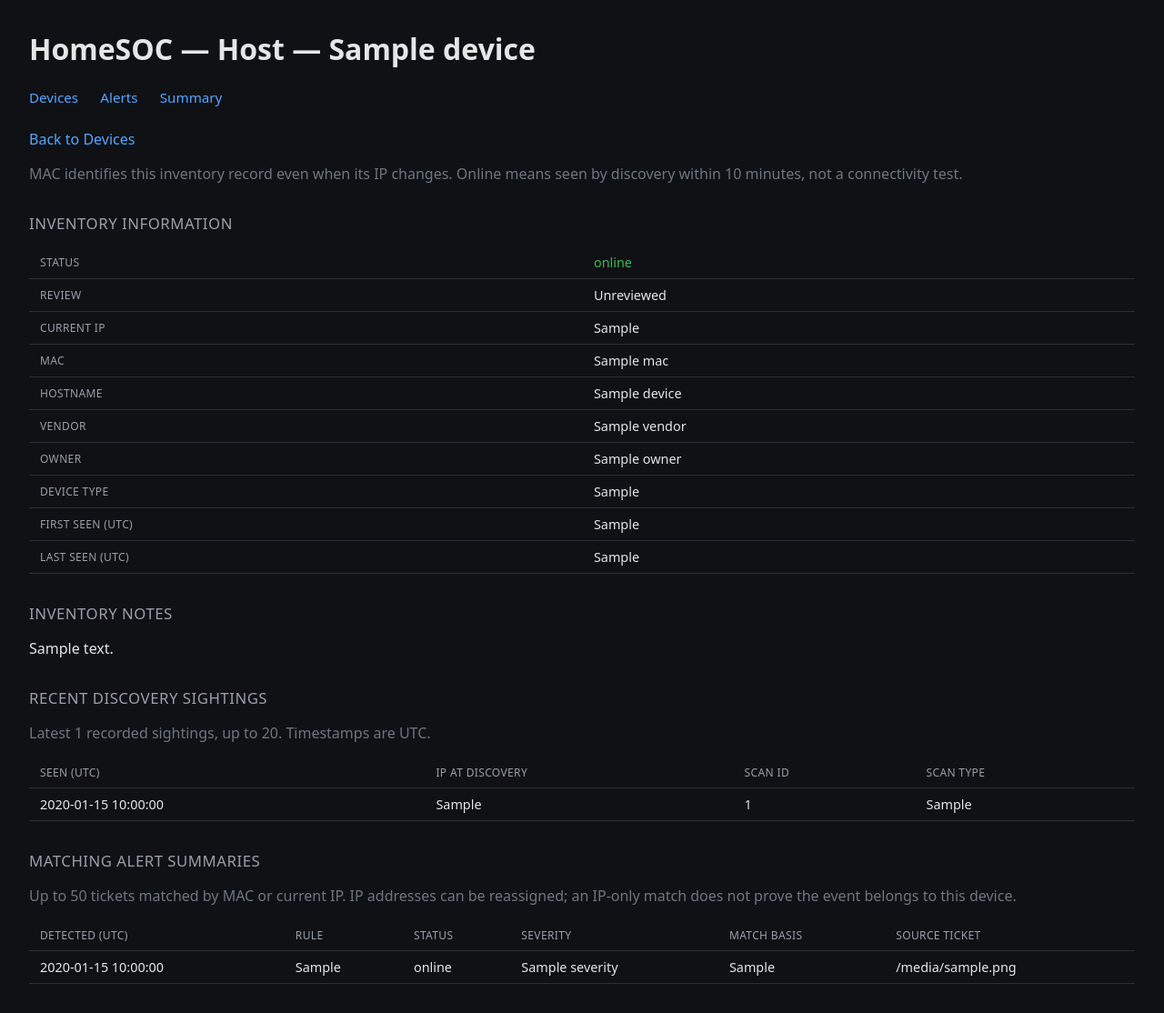
After one commit to BrandonHarrison2002/homesoc, a Flask app: template dashboard/templates/host.html in a window 1280 px wide. The commit adds this page. Shown: the whole page at 91% size. Run offline with Flask 3, Linux system fonts and the light colour scheme; the template is opened without the code that fills it: most values are stand-ins (such as "Sample title", 1, 10 or a date in 2020).

Commit message:
Add host details with sightings and matching alerts

```diff
--- a/dashboard/app.py
+++ b/dashboard/app.py
@@ -4,7 +4,7 @@
 import sqlite3
 from pathlib import Path
 
-from flask import Flask, render_template, request
+from flask import Flask, abort, render_template, request
 
 app = Flask(__name__)
 
@@ -139,6 +139,50 @@ def filter_devices(devices, query, status, review):
     return matches
 
 
+def get_host_detail(mac):
+    """Look up a stable MAC identity and its latest 20 discovery sightings."""
+    conn = sqlite3.connect(DB_PATH)
+    conn.row_factory = sqlite3.Row
+    try:
+        device = conn.execute(
+            """
+            SELECT *,
+                CASE WHEN last_seen > datetime('now', ?)
+                     THEN 'online' ELSE 'offline' END AS status
+            FROM assets
+            WHERE mac = ? COLLATE NOCASE
+            """,
+            (f"-{ONLINE_WINDOW_MIN} minutes", mac),
+        ).fetchone()
+        if device is None:
+            return None, []
+        sightings = conn.execute(
+            """
+            SELECT s.seen_at, s.ip, s.scan_id, scans.scan_type
+            FROM sightings AS s
+            LEFT JOIN scans ON scans.id = s.scan_id
+            WHERE s.asset_id = ?
+            ORDER BY s.seen_at DESC, s.scan_id DESC
+            LIMIT 20
+            """,
+            (device["id"],),
+        ).fetchall()
+        return device, sightings
+    finally:
+        conn.close()
+
+
+def get_host_alerts(device):
+    """Find ticket candidates; an IP-only match needs DHCP history verification."""
+    matches = []
+    for alert in get_alerts():
+        if alert.get("asset_mac", "").casefold() == device["mac"].casefold():
+            matches.append(dict(alert, match_basis="MAC match"))
+        elif device["ip"] and device["ip"] in (alert.get("asset_ip"), alert.get("source_ip")):
+            matches.append(dict(alert, match_basis="Current IP match; verify DHCP history"))
+    return matches[:50]
+
+
 # routes
 @app.route("/")
 def home():
@@ -160,6 +204,21 @@ def home():
         query=query,
         status_filter=status,
         review_filter=review,
+        window=ONLINE_WINDOW_MIN,
+        active="devices",
+    )
+
+
+@app.route("/devices/<mac>")
+def host_detail(mac):
+    device, sightings = get_host_detail(mac)
+    if device is None:
+        abort(404)
+    return render_template(
+        "host.html",
+        device=device,
+        sightings=sightings,
+        related_alerts=get_host_alerts(device),
         window=ONLINE_WINDOW_MIN,
         active="devices",
     )
--- a/dashboard/templates/base.html
+++ b/dashboard/templates/base.html
@@ -32,6 +32,9 @@
     .device-filters input { width: min(320px, 75vw); }
     .device-filters button { cursor: pointer; }
     .device-filters a { color: #58a6ff; padding: 0.5rem 0; }
+    .device-link { color: #58a6ff; text-decoration: none; }
+    .device-link:hover { text-decoration: underline; }
+    .host-notes { white-space: pre-wrap; }
     .sev-low { color: #d29922; }
     .sev-medium { color: #ff7b72; }
     .sev-high { color: #ff7b72; font-weight: 700; }
--- a/dashboard/templates/devices.html
+++ b/dashboard/templates/devices.html
@@ -40,7 +40,7 @@
       {% for d in devices %}
       <tr>
         <td class="{{ d['status'] }}">&#9679; {{ d['status'] }}</td>
-        <td>{{ d['ip'] }}</td>
+        <td><a class="device-link" href="{{ url_for('host_detail', mac=d['mac']) }}">{{ d['ip'] or d['mac'] }}</a></td>
         <td class="muted">{{ d['mac'] }}</td>
         <td>{{ d['hostname'] }}</td>
         <td>{{ d['owner'] }}</td>
--- /dev/null
+++ b/dashboard/templates/host.html
@@ -0,0 +1,61 @@
+{% extends "base.html" %}
+{% block title %}{{ device['hostname'] or device['ip'] or device['mac'] }}{% endblock %}
+{% block heading %}Host — {{ device['hostname'] or device['ip'] or device['mac'] }}{% endblock %}
+{% block content %}
+  <p><a class="device-link" href="{{ url_for('home') }}">Back to Devices</a></p>
+  <p class="muted">MAC identifies this inventory record even when its IP changes. Online means seen by discovery within {{ window }} minutes, not a connectivity test.</p>
+  <h2>Inventory information</h2>
+  <table>
+    <tbody>
+      <tr><th scope="row">Status</th><td class="{{ device['status'] }}">{{ device['status'] }}</td></tr>
+      <tr><th scope="row">Review</th><td>{{ 'Known' if device['is_known'] else 'Unreviewed' }}</td></tr>
+      <tr><th scope="row">Current IP</th><td>{{ device['ip'] or '-' }}</td></tr>
+      <tr><th scope="row">MAC</th><td>{{ device['mac'] }}</td></tr>
+      <tr><th scope="row">Hostname</th><td>{{ device['hostname'] or '-' }}</td></tr>
+      <tr><th scope="row">Vendor</th><td>{{ device['vendor'] or '-' }}</td></tr>
+      <tr><th scope="row">Owner</th><td>{{ device['owner'] or '-' }}</td></tr>
+      <tr><th scope="row">Device type</th><td>{{ device['device_type'] or '-' }}</td></tr>
+      <tr><th scope="row">First seen (UTC)</th><td>{{ device['first_seen'] }}</td></tr>
+      <tr><th scope="row">Last seen (UTC)</th><td>{{ device['last_seen'] }}</td></tr>
+    </tbody>
+  </table>
+  <h2>Inventory notes</h2>
+  <p class="host-notes">{{ device['notes'] or 'No inventory notes recorded.' }}</p>
+
+  <h2>Recent discovery sightings</h2>
+  <p class="muted">Latest {{ sightings|length }} recorded sightings, up to 20. Timestamps are UTC.</p>
+  {% if sightings %}
+  <table>
+    <thead><tr><th>Seen (UTC)</th><th>IP at discovery</th><th>Scan ID</th><th>Scan type</th></tr></thead>
+    <tbody>
+      {% for sighting in sightings %}
+      <tr><td>{{ sighting['seen_at'] }}</td><td>{{ sighting['ip'] or '-' }}</td><td>{{ sighting['scan_id'] }}</td><td>{{ sighting['scan_type'] or '-' }}</td></tr>
+      {% endfor %}
+    </tbody>
+  </table>
+  {% else %}
+  <p class="empty">No discovery sightings recorded for this host.</p>
+  {% endif %}
+
+  <h2>Matching alert summaries</h2>
+  <p class="muted">Up to 50 tickets matched by MAC or current IP. IP addresses can be reassigned; an IP-only match does not prove the event belongs to this device.</p>
+  {% if related_alerts %}
+  <table>
+    <thead><tr><th>Detected (UTC)</th><th>Rule</th><th>Status</th><th>Severity</th><th>Match basis</th><th>Source ticket</th></tr></thead>
+    <tbody>
+      {% for alert in related_alerts %}
+      <tr>
+        <td>{{ alert.get('detected_at', '-') }}</td>
+        <td>{{ alert.get('detected_by', '-') }}</td>
+        <td>{{ alert.get('status', '-') }}</td>
+        <td>{{ alert.get('severity', '-') }}</td>
+        <td>{{ alert['match_basis'] }}</td>
+        <td>{{ alert['filename'] }}</td>
+      </tr>
+      {% endfor %}
+    </tbody>
+  </table>
+  {% else %}
+  <p class="empty">No alert tickets matched this host's MAC or current IP.</p>
+  {% endif %}
+{% endblock %}
```
